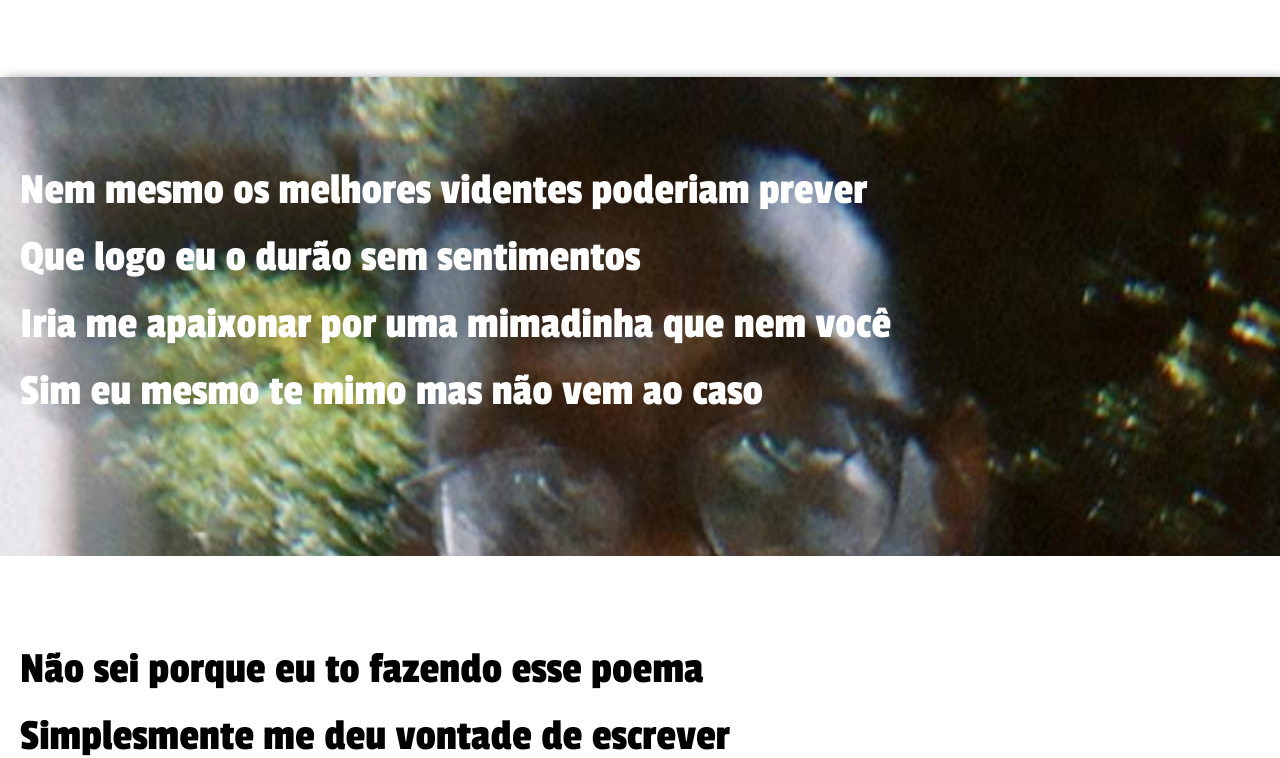
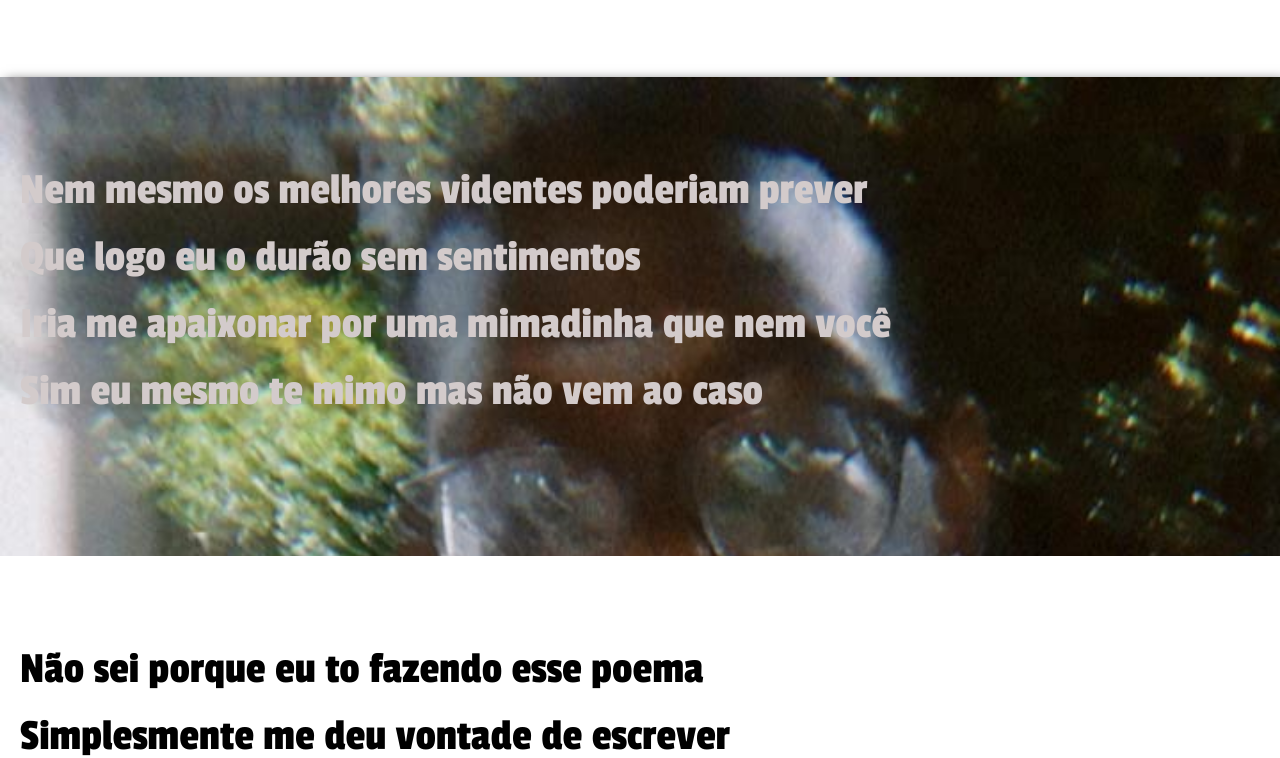
Before and after one commit to Likezaoo/projetinho-dela, a plain HTML site: page index.html in a window 1280 px wide. Shown: the part 738-1496 px from the top of the page. Drawn offline with Linux system fonts and the light colour scheme.

Commit message:
Projeto Pronto

```diff
--- a/style.css
+++ b/style.css
@@ -72,7 +72,7 @@ section.normal{
 
 section.imagem{
     background-color: black;
-    color: white;
+    color: rgb(211, 203, 203);
     box-shadow: 6px 6px 13px 0px black;
     background-size: cover;
     background-attachment: fixed;
```
